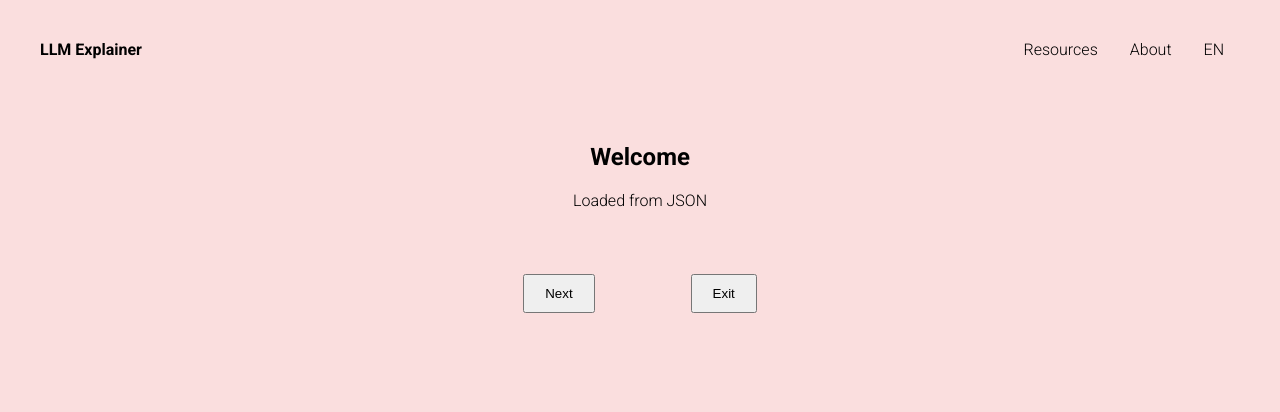
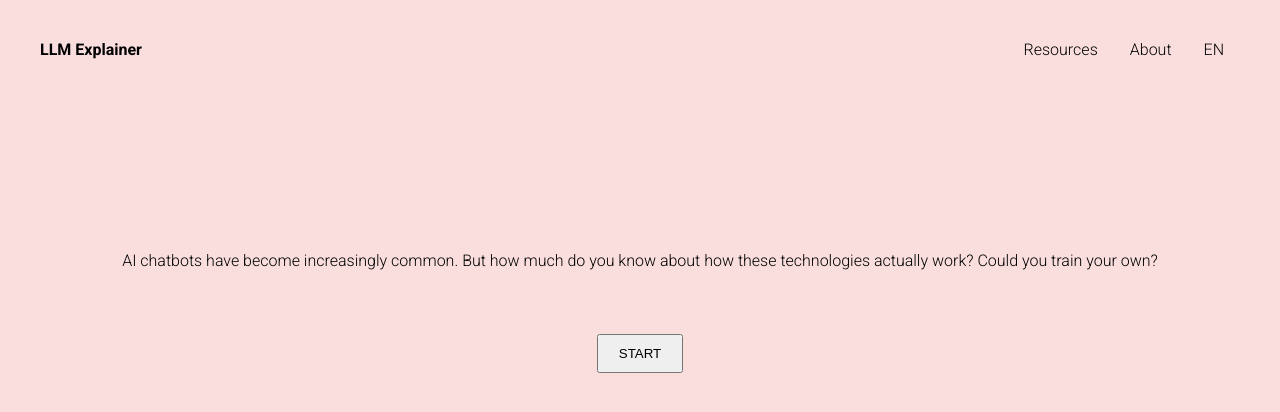
Before and after one commit to llmexplainer/llmexplainer, a website: page public/index.html in a window 1280 px wide. Drawn offline with nearby package versions, Linux system fonts and the light colour scheme.

Commit message:
better button logic

```diff
--- a/public/json/script.json
+++ b/public/json/script.json
@@ -22,17 +22,14 @@
 {
 
  "index":"1",
- "title":"Welcome",
- "body":"Loaded from JSON",
- "buttons": ["Next", "Exit"],
- "buttonTriggers": ["go-next","exit"]
+ "body":"AI chatbots have become increasingly common. But how much do you know about how these technologies actually work? Could you train your own? ",
+ "buttons": [{"text": "START", "id":"start-btn", "trigger":"start"}]
 },
 
 {
-"trigger":"go-next",
+"trigger":"start",
 "body": "going next",
-"buttons": ["Back"],
-"buttonTriggers": ["1"],
+"buttons":[{"text":"back", "trigger":"1"}],
 "__comment": "so triggers can also point to an indexed step"
 
 },
--- a/public/main.js
+++ b/public/main.js
@@ -1,11 +1,7 @@
 let scriptData = [];
 let scriptByIndex = {};
 let scriptByTrigger = {};
-let UIData ={};
-
-
-
-
+let UIData = {};
 
 async function loadScript() {
   const response = await fetch("json/script.json");
@@ -13,16 +9,7 @@ async function loadScript() {
   //entire script raw json
   scriptData = jsonData.script;
   UIData = jsonData.ui;
-
-  console.log(UIData); //all good
-
-
-    //def needs to be something more dynamic for ui...
-  document.querySelector("#navbar-title").textContent = UIData.navbar.title;
-  document.querySelector("#navbar-resources").textContent = UIData.navbar.resources;
-  document.querySelector("#navbar-about").textContent = UIData.navbar.about;
-  document.querySelector("#navbar-lang").textContent = UIData.navbar.language;
-
+  populateUI(UIData);
 
   //sort into index and trigger steps
   for (let s of scriptData) {
@@ -39,7 +26,14 @@ async function loadScript() {
   renderStep(scriptByIndex[1]);
 }
 
-
+function populateUI(UIData) {
+  //def needs to be something more dynamic for ui...
+  document.querySelector("#navbar-title").textContent = UIData.navbar.title;
+  document.querySelector("#navbar-resources").textContent =
+    UIData.navbar.resources;
+  document.querySelector("#navbar-about").textContent = UIData.navbar.about;
+  document.querySelector("#navbar-lang").textContent = UIData.navbar.language;
+}
 
 //display current step
 function renderStep(step) {
@@ -58,23 +52,19 @@ function renderStep(step) {
     mainContainer.appendChild(p);
   }
 
-  if (step.buttons && step.buttonTriggers) {
-    for (let i = 0; i < step.buttons.length; i++) {
-      const btn = document.createElement("button");
-      btn.textContent = step.buttons[i];
+ if (step.buttons) {
+  step.buttons.forEach(b => {
+    const btn = document.createElement("button");
+    btn.textContent = b.text;
+    if (b.id) btn.id = b.id;
+    if (b.class) btn.classList.add(b.class);
 
-      btn.addEventListener("click", () => {
-        //to handle triggers
-        console.log("clicked");
-        handleTrigger(step.buttonTriggers[i]);
-      });
-      mainContainer.appendChild(btn);
-    }
-  }
+    btn.addEventListener("click", () => handleTrigger(b.trigger));
+    mainContainer.appendChild(btn);
+  });
 }
 
-
-
+}
 
 function handleTrigger(trigger) {
   const step = scriptByTrigger[trigger] || scriptByIndex[parseInt(trigger)];
--- a/public/style.css
+++ b/public/style.css
@@ -43,3 +43,11 @@ button {
   margin: 3rem;
   padding: 10px 20px;
 }
+
+
+#main-container{
+    padding: 7rem 0rem;
+    display:flex;
+    flex-direction: column;
+    align-items: center;
+}
```
Also changed, not shown: public/index.html (+5 -0 lines).
